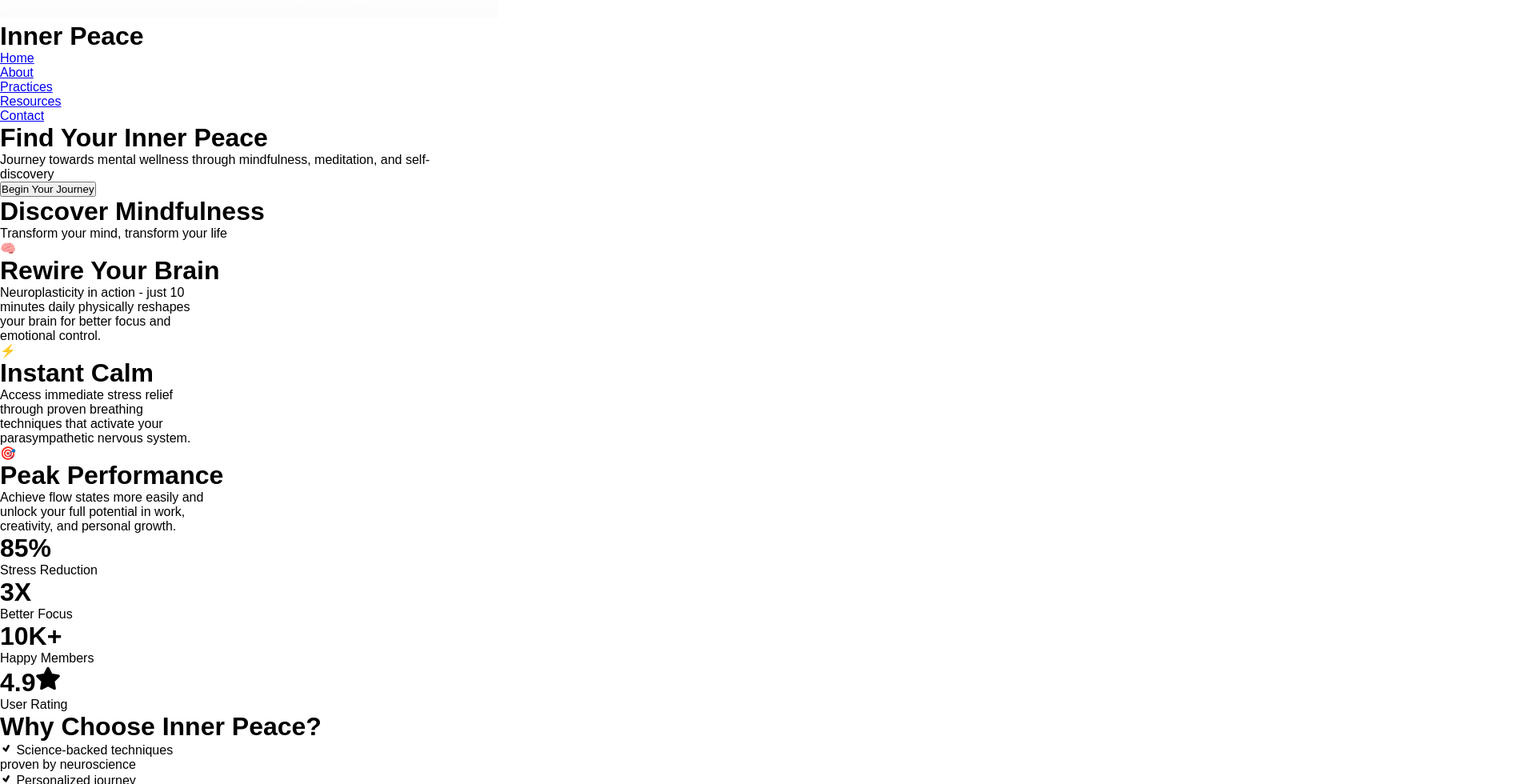
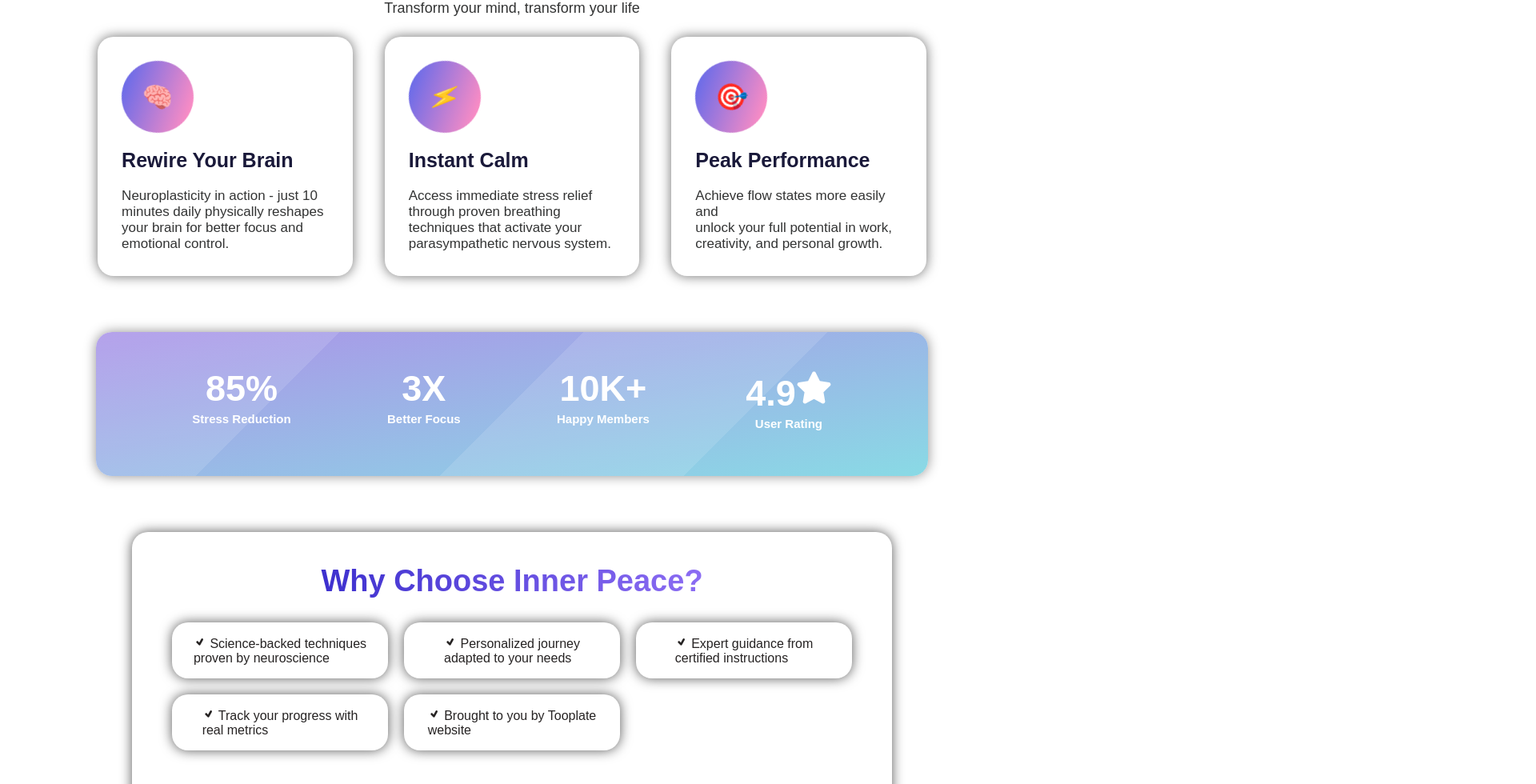
Before and after one commit to manpreetkaur292006-design/REACT-JS-CLASSES, a React (Vite) app in the folder Landing-Page/: page / in a window 1280 px wide. Shown: the part 600-1580 px from the top of the page at 80% size, 1920 px wide, since content can reach past the window. Built offline with nearby package versions, Linux system fonts and the light colour scheme.

Commit message:
added the changed files

```diff
--- a/Landing-Page/src/App.css
+++ b/Landing-Page/src/App.css
@@ -1,6 +1,530 @@
-*{
-    margin: 0;
-    padding: 0;
-    box-sizing: border-box;
-    font-family: sans-serif;
+* {
+  margin: 0;
+  padding: 0;
+  box-sizing: border-box;
+  font-family: sans-serif;
+  scroll-behavior: smooth;
 }
+
+/* Navbar.jsx */
+
+.header {
+  display: flex;
+  align-items: center;
+  justify-content: space-between;
+  padding-left: 40px;
+  padding-right: 60px;
+  position: sticky;
+  top: 0;
+  z-index: 1000;
+  background: white;
+}
+
+.title h1 {
+  font-size: 42px;
+  background: linear-gradient(to right, #3d30ce, #8c6df3);
+  -webkit-background-clip: text;
+  background-clip: text;
+  -webkit-text-fill-color: transparent;
+  color: transparent;
+}
+
+.logo {
+  height: 95px;
+  width: 95px;
+}
+
+.title {
+  display: flex;
+  align-items: center;
+}
+
+ul {
+  display: flex;
+  gap: 50px;
+}
+
+li {
+  list-style: none;
+}
+
+nav ul li a {
+  text-decoration: none;
+  color: black;
+  font-size: 18px;
+  transition: all 0.3s ease;
+}
+
+ul li a:hover{
+    border: 2px solid rgb(0, 136, 255);
+    border-radius: 10px;
+    font-size: 15px;
+    padding: 10px;
+    background-color: #7eaac6;
+    opacity: 60%;
+    color: white;
+    font-weight: bold;
+}
+
+.nav-link:focus {
+  background: #4F84A3;
+  color: white;
+  border-radius: 20px;
+}
+
+/* HeroSection.jsx */
+
+.hero-section {
+  background: linear-gradient(
+    to top left,
+    rgb(137, 218, 229),
+    rgb(171, 148, 232)
+  );
+  color: white;
+  display: flex;
+  height: 400px;
+  flex-direction: column;
+  justify-content: center;
+  align-items: center;
+  gap: 20px;
+  scroll-margin-top: 100px;
+}
+
+.hero-section h1,
+.hero-section p,
+.hero-section button {
+  opacity: 0;
+  transform: translateY(40px);
+  animation: floatIn 1.2s ease-out forwards;
+}
+
+@keyframes floatIn {
+  from {
+    opacity: 0;
+    transform: translateY(40px);
+  }
+  to {
+    opacity: 1;
+    transform: translateY(0);
+  }
+}
+
+.hero-section h1 {
+  font-size: 50px;
+}
+
+.hero-section p {
+  text-align: center;
+  line-height: 32px;
+  font-size: larger;
+  word-spacing: 2px;
+  letter-spacing: 0.5px;
+}
+
+.hero-section button {
+  padding-top: 15px;
+  padding-bottom: 32px;
+  padding-left: 10px;
+  padding-right: 10px;
+  border-radius: 25px;
+  border: none;
+  color: rgb(74, 74, 255);
+  font-weight: bold;
+  font-size: 14px;
+  height: 25px;
+  width: 200px;
+  align-items: center;
+  transition: all 0.5s ease;
+}
+
+.hero-section button:hover {
+  cursor: pointer;
+  box-shadow: 0 4px 10px rgba(0, 0, 0, 0.4);
+}
+
+/* FeatureCardsSection.jsx */
+
+.feature-cards-section {
+  display: flex;
+  flex-direction: column;
+  align-items: center;
+  scroll-margin-top: 90px;
+}
+
+.feature-cards-section #discover-head {
+  margin-top: 40px;
+  margin-bottom: 25px;
+  color: rgb(2, 1, 37);
+  opacity: 85%;
+  font-size: 35px;
+}
+
+.feature-cards-section #discover-para {
+  color: rgb(29, 30, 30);
+  margin-bottom: 25px;
+  font-size: 18px;
+  opacity: 90%;
+}
+
+#feature-cards {
+  display: flex;
+  gap: 40px;
+}
+
+.cards {
+  border: none;
+  border-radius: 20px;
+  width: 100%;
+  display: flex;
+  flex-direction: column;
+  gap: 20px;
+  padding: 30px;
+  align-items: justify;
+  box-shadow: 0 0 15px rgb(111, 111, 111);
+  transition: transform 0.3s ease;
+}
+
+.symbols {
+  background: linear-gradient(to right, #6c6ce8, #fa8cc4);
+  height: 90px;
+  width: 90px;
+  display: flex;
+  align-items: center;
+  justify-content: center;
+  font-size: xx-large;
+  border-radius: 50%;
+  animation: spin360 6s linear infinite;
+}
+
+@keyframes spin360 {
+  from {
+    transform: rotate(0deg);
+  }
+  to {
+    transform: rotate(360deg);
+  }
+}
+
+.cards h1 {
+  color: rgb(2, 1, 37);
+  font-size: 25px;
+  opacity: 90%;
+}
+
+.cards p {
+  color: rgb(29, 30, 30);
+  font-size: 17px;
+  opacity: 90%;
+}
+
+.cards:hover {
+  transform: translateY(-5px) rotate(1deg);
+  box-shadow: 0 12px 30px rgba(15, 23, 42, 0.5);
+}
+
+/* StatsSection.jsx */
+
+.stats-section {
+  display: flex;
+  justify-content: space-evenly;
+  align-items: center;
+  text-align: center;
+  margin: 70px auto;
+  line-height: 38px;
+  height: 180px;
+  width: 1040px;
+  box-shadow: 0 0 15px rgb(145, 144, 144);
+  border-radius: 20px;
+  background-image:
+    linear-gradient(
+      135deg,
+      rgba(255, 255, 255, 0.12) 25%,
+      transparent 25%,
+      transparent 50%,
+      rgba(255, 255, 255, 0.12) 50%,
+      rgba(255, 255, 255, 0.12) 75%,
+      transparent 75%,
+      transparent
+    ),
+    linear-gradient(to top left, rgb(137, 218, 229), rgb(171, 148, 232));
+}
+
+.stats-section h1 {
+  color: white;
+  font-size: 45px;
+}
+
+.stats-section p {
+  color: white;
+  font-weight: bold;
+  font-size: 15px;
+}
+
+/* WhyChooseSection.jsx */
+
+.why-choose-section {
+  box-shadow: 0 0 15px rgb(88, 88, 88);
+  border-radius: 20px;
+  display: flex;
+  flex-direction: column;
+  gap: 30px;
+  margin: 55px auto;
+  padding: 40px;
+  align-items: center;
+  height: 500px;
+  width: 950px;
+}
+
+.why-choose-section h1 {
+  background: linear-gradient(to right, #3d30ce, #8c6df3);
+  -webkit-background-clip: text;
+  background-clip: text;
+  -webkit-text-fill-color: transparent;
+  color: transparent;
+  font-size: 38px;
+}
+
+.feature {
+  box-shadow: 0 0 15px rgb(88, 88, 88);
+  border-radius: 20px;
+  height: 70px;
+  width: 270px;
+  display: flex;
+  align-items: center;
+  justify-content: center;
+  color: rgb(38, 35, 35);
+}
+
+#features-cards {
+  display: grid;
+  grid-template-columns: repeat(3, 1fr);
+  gap: 20px;
+}
+
+/* ResourcesSection.jsx */
+
+.resource-section {
+  display: flex;
+  flex-direction: column;
+  align-items: center;
+  text-align: center;
+  background-color: rgb(240, 240, 240);
+  padding-top: 50px;
+  gap: 50px;
+  scroll-margin-top: 90px;
+}
+
+.resource-section h1 {
+  color: rgb(2, 1, 37);
+  opacity: 85%;
+  font-size: 35px;
+  margin-bottom: 18px;
+}
+
+.resource-section #Res-para {
+  margin-bottom: 18px;
+  opacity: 70%;
+}
+
+.resource-btns {
+  height: 50px;
+  width: 150px;
+  border-radius: 25px;
+  font-weight: bold;
+  margin-left: 20px;
+  margin-top: 22px;
+}
+
+#btn-1 {
+  color: white;
+  background: #295a77;
+  border: none;
+}
+
+#btn-2,
+#btn-3 {
+  border: 2.3px, solid, #295a77;
+  color: #295a77;
+}
+
+#btn-1:hover {
+  cursor: pointer;
+  border: 2.3px, solid, #295a77;
+  color: #295a77;
+  background-color: rgb(240, 240, 240);
+}
+
+#btn-2:hover,
+#btn-3:hover {
+  cursor: pointer;
+  color: white;
+  background: #295a77;
+  border: none;
+}
+
+#resource-2 {
+  display: flex;
+  gap: 40px;
+  margin-bottom: 70px;
+}
+
+.resource-cards:hover {
+  box-shadow: 0 4px 10px rgba(0, 0, 0, 0.4);
+  transform: translateY(-5px);
+}
+
+.resource-cards {
+  border-radius: 20px;
+  box-shadow: 0 0 15px rgb(181, 181, 181);
+  background-color: white;
+  text-align: justify;
+  transition: all 0.3s ease;
+}
+
+.resource-cards h3 {
+  color: rgb(2, 1, 37);
+  opacity: 85%;
+  font-size: 20px;
+  padding-left: 30px;
+  padding-top: 15px;
+}
+
+.resource-cards p {
+  opacity: 80%;
+  padding: 15px;
+  padding-left: 30px;
+}
+
+.Rimg {
+  height: 200px;
+  width: 350px;
+  border-radius: 20px 20px 0 0;
+}
+
+/* ContactSection.jsx */
+
+.contact-section {
+  background: linear-gradient(to right bottom, rgb(141, 141, 255), pink);
+  display: flex;
+  flex-direction: column;
+  align-items: center;
+  gap: 40px;
+  scroll-margin-top: 90px;
+}
+
+.contact-section h1 {
+  color: white;
+  margin-top: 30px;
+}
+
+#Contact-information {
+  max-width: 1000px;
+  padding: 60px 70px;
+  background: #ffffff;
+  border-radius: 24px;
+  box-shadow: 0 18px 40px rgba(0, 0, 0, 0.12);
+  display: grid;
+  grid-template-columns: 1.1fr 1.3fr;
+  gap: 60px;
+}
+
+#get-in-touch h2,
+#send-message h2 {
+  font-size: 27px;
+  background: linear-gradient(to right, #3d30ce, #8c6df3);
+  -webkit-background-clip: text;
+  background-clip: text;
+  -webkit-text-fill-color: transparent;
+  color: transparent;
+}
+
+#get-in-touch {
+  display: block;
+  font-size: 14px;
+  margin-bottom: 6px;
+}
+
+label{
+    opacity: 90%;
+    font-size: 16px;
+}
+
+#send-message input,
+#send-message textarea {
+  width: 100%;
+  padding: 10px 14px;
+  border-radius: 8px;
+  border: 1px solid #b3b3b4;
+  font-size: 14px;
+  outline: none;
+}
+
+#send-message input:focus,
+#send-message textarea:focus {
+  border-color: #2563eb;
+  box-shadow: 0 0 0 2px rgba(37, 99, 235, 0.15);
+}
+
+#send-message {
+  display: flex;
+  flex-direction: column;
+}
+
+#send-message-btn {
+  margin-top: 24px;
+  padding: 12px 32px;
+  border: none;
+  border-radius: 999px;
+  font-weight: 600;
+  cursor: pointer;
+  color: white;
+  background: #4283a9;
+  transition: all 0.3s ease;
+}
+
+#send-message-btn:hover{
+    cursor: pointer;
+    border: 2.3px, solid, #295a77;
+    color: #295a77;
+    background-color: rgb(240, 240, 240);
+}
+
+/* Footer.jsx */
+
+#Footer {
+  background-color: #160e39;
+  opacity: 90%;
+  color: rgb(240, 240, 240);
+  height: 170px;
+  display: flex;
+  flex-direction: column;
+  gap: 25px;
+  justify-content: center;
+  align-items: center;
+}
+
+.f1 {
+  opacity: 95%;
+  transition: all 0.3s ease;
+}
+
+.f1:hover {
+  color: rgb(80, 88, 88);
+  cursor: pointer;
+}
+
+.footer-elt-1 {
+  display: flex;
+  gap: 50px;
+}
+
+hr {
+  width: 1100px;
+  color: rgb(91, 91, 91);
+  opacity: 20%;
+}
+
+#copyright {
+  color: rgb(163, 161, 161);
+  opacity: 80%;
+}
--- a/Landing-Page/src/components/FeatureCardsSection.jsx
+++ b/Landing-Page/src/components/FeatureCardsSection.jsx
@@ -3,9 +3,9 @@ import React from 'react'
 const FeatureCardsSection = () => {
   return (
     <>
-      <div className='feature-cards-section'>
-        <h1>Discover Mindfulness</h1>
-        <p>Transform your mind, transform your life</p>
+      <div className='feature-cards-section' id='feature-cards-section-id'>
+        <h1 id='discover-head'>Discover Mindfulness</h1>
+        <p id='discover-para'>Transform your mind, transform your life</p>
         <div id='feature-cards'>
 
           <div className='cards' id='card-1'>
--- a/Landing-Page/src/components/Footer.jsx
+++ b/Landing-Page/src/components/Footer.jsx
@@ -11,8 +11,8 @@ const Footer = () => {
         </div>
         <hr />
         <p id='copyright'>
-          ©️2025 Inner Peace. All rights reserved Nurturing minds,
-          one breadth at a time.Designed by <p>Tooplate</p>
+          © 2025 Inner Peace. All rights reserved Nurturing minds,
+          one breadth at a time.Designed by Tooplate.
         </p>
       </div>
     </>
--- a/Landing-Page/src/components/HeroSection.jsx
+++ b/Landing-Page/src/components/HeroSection.jsx
@@ -3,7 +3,7 @@ import React from 'react'
 const HeroSection = () => {
   return (
     <>
-      <div className='hero-section'>
+      <div className='hero-section' id='hero-section-id'>
         <h1>Find Your Inner Peace</h1>
         <p>
           Journey towards mental wellness through mindfulness, meditation, and self-
--- a/Landing-Page/src/components/Navbar.jsx
+++ b/Landing-Page/src/components/Navbar.jsx
@@ -13,11 +13,11 @@ const Navbar = () => {
             <div className='navbar'>
                 <nav>
                     <ul>
-                        <li><a href="#">Home</a></li>
-                        <li><a href="#">About</a></li>
-                        <li><a href="#">Practices</a></li>
-                        <li><a href="#">Resources</a></li>
-                        <li><a href="#">Contact</a></li>
+                        <li><a href="#hero-section-id" className='nav-link'>Home</a></li>
+                        <li><a href="#feature-cards-section-id" className='nav-link'>About</a></li>
+                        <li><a href="#practices-section-id" className='nav-link'>Practices</a></li>
+                        <li><a href="#resource-section-id" className='nav-link'>Resources</a></li>
+                        <li><a href="#contact-section-id" className='nav-link'>Contact</a></li>
                     </ul>
                 </nav>
             </div>
--- a/Landing-Page/src/components/PracticesSection.jsx
+++ b/Landing-Page/src/components/PracticesSection.jsx
@@ -3,7 +3,7 @@ import React from "react";
 const PracticesSection = () => {
   return (
     <>
-      <div id="practices-section">
+      <div className="practices-section" id="practices-section-id">
         <h1>Mindful Practices</h1>
         <p>Master these core practices to build your mindfulness toolkit</p>
         <div className="practices-timeline">
--- a/Landing-Page/src/components/ResourcesSection.jsx
+++ b/Landing-Page/src/components/ResourcesSection.jsx
@@ -6,12 +6,12 @@ import Rimg3 from '../assets/Rimg3.png'
 const ResourcesSection = () => {
   return (
     <>
-      <div className='resource-section'>
+      <div className='resource-section' id='resource-section-id'>
         <div id='resource-1'>
             <h1>
               Resources & Tools
             </h1>
-            <p>
+            <p id='Res-para'>
               Everything you need to support your mindfulness practice
             </p>
             <button className='resource-btns' id='btn-1'>Meditations</button>
--- a/Landing-Page/src/components/WhyChooseSection.jsx
+++ b/Landing-Page/src/components/WhyChooseSection.jsx
@@ -4,7 +4,7 @@ import { TiTick } from "react-icons/ti";
 const WhyChooseSection = () => {
   return (
     <>
-      <div id='./why-choose-section'>
+      <div className='why-choose-section'>
         <h1>Why Choose Inner Peace?</h1>
         <div id='features-cards'>
 
```
Also changed, not shown: Landing-Page/src/components/ContactSection.jsx (+8 -5 lines).
